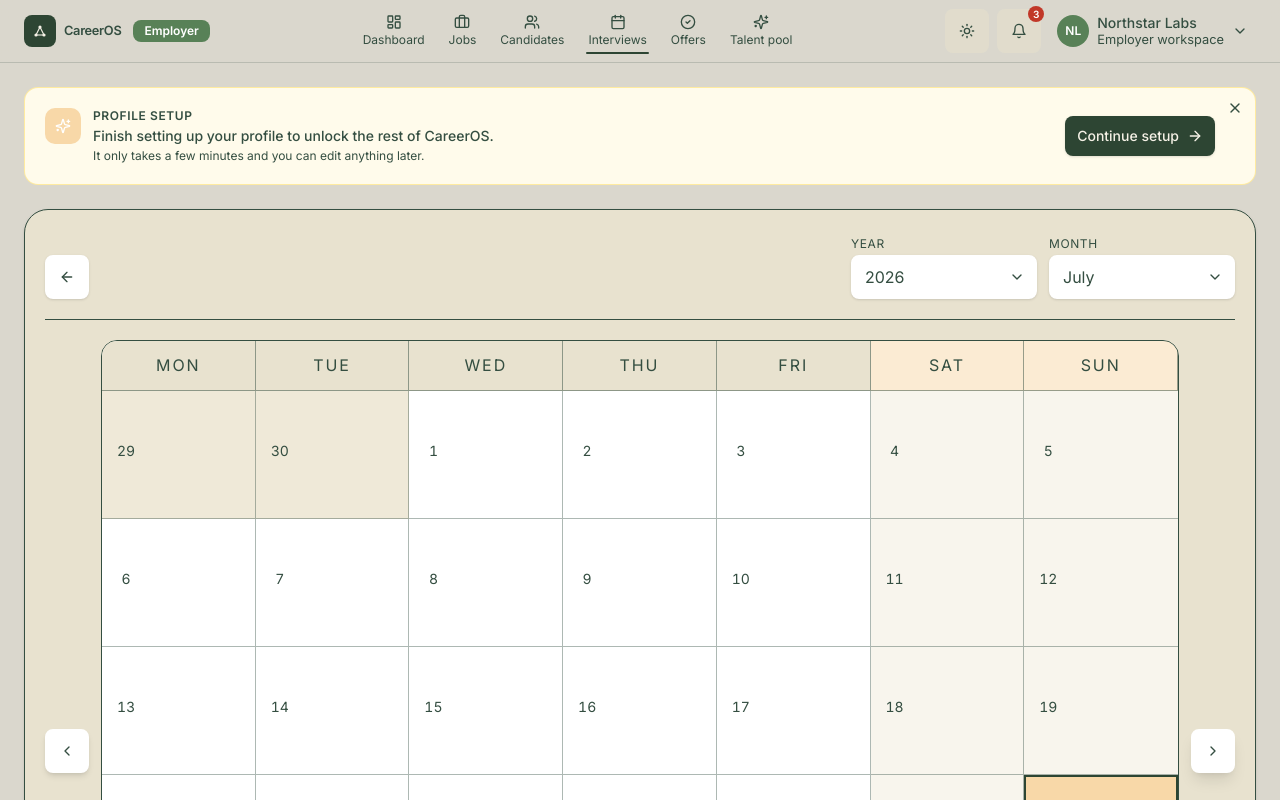
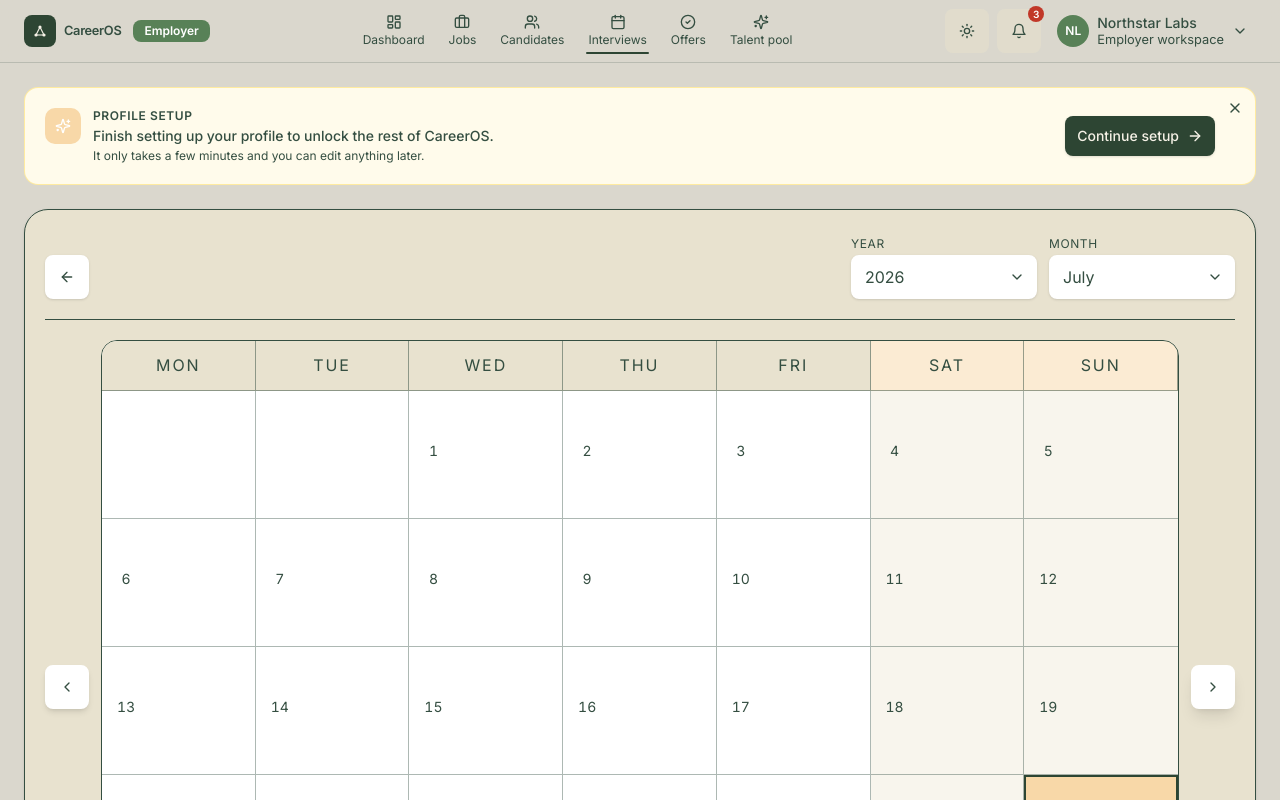
Before and after one commit to davidlaw373-glitch/talentbank-tech-hackathon-2cm, a Next.js app: page /employer/interviews/calendar in a window 1280 px wide. Shown: the top 800 px of the page. Built offline with nearby package versions, Linux system fonts and the light colour scheme.

Commit message:
fix: separate calendar browsing from selection

```diff
--- a/src/components/features/employer/interviews/interview-calendar.tsx
+++ b/src/components/features/employer/interviews/interview-calendar.tsx
@@ -99,17 +99,8 @@ export function InterviewCalendar({
   const years = Array.from({ length: 11 }, (_, index) => today.year - 5 + index);
 
   const setMonth = (year: number, monthIndex: number) => {
-    const selectedDay = getKeyParts(selectedDate).day;
-    const lastDay = new Date(
-      Date.UTC(year, monthIndex + 1, 0),
-    ).getUTCDate();
-    const nextDay = Math.min(selectedDay, lastDay);
-
     setViewYear(year);
     setViewMonth(monthIndex);
-    setSelectedDate(
-      `${year}-${String(monthIndex + 1).padStart(2, "0")}-${String(nextDay).padStart(2, "0")}`,
-    );
   };
 
   const shiftMonth = (delta: number) => {
@@ -225,6 +216,19 @@ export function InterviewCalendar({
                 ))}
 
                 {days.map((day, index) => {
+                  if (!day.inCurrentMonth) {
+                    return (
+                      <span
+                        key={day.key}
+                        aria-hidden
+                        className={cn(
+                          "border-b border-r border-border/40 bg-surface-1",
+                          (index + 1) % 7 === 0 && "border-r-0",
+                        )}
+                      />
+                    );
+                  }
+
                   const events = scheduledByDate.get(day.key) ?? [];
                   const eventLabel = `${events.length} scheduled ${
                     events.length === 1 ? "interview" : "interviews"
@@ -240,20 +244,11 @@ export function InterviewCalendar({
                       aria-selected={selectedDate === day.key}
                       onClick={() => {
                         setSelectedDate(day.key);
-                        if (!day.inCurrentMonth) {
-                          const parts = getKeyParts(day.key);
-                          setViewYear(parts.year);
-                          setViewMonth(parts.monthIndex);
-                        }
                       }}
                       className={cn(
                         "group min-h-20 border-b border-r border-border/40 p-1.5 text-left transition-colors duration-200 hover:bg-accent-soft/40 focus-visible:relative focus-visible:z-10 focus-visible:outline-none focus-visible:ring-2 focus-visible:ring-inset focus-visible:ring-ring sm:min-h-32 sm:p-2.5",
                         (index + 1) % 7 === 0 && "border-r-0",
-                        day.inCurrentMonth
-                          ? isWeekend
-                            ? "bg-surface-inset/45"
-                            : "bg-surface-1"
-                          : "bg-surface-inset text-muted-foreground",
+                        isWeekend ? "bg-surface-inset/45" : "bg-surface-1",
                         selectedDate === day.key &&
                           "bg-highlight-soft ring-2 ring-inset ring-primary hover:bg-highlight-soft",
                       )}
```
